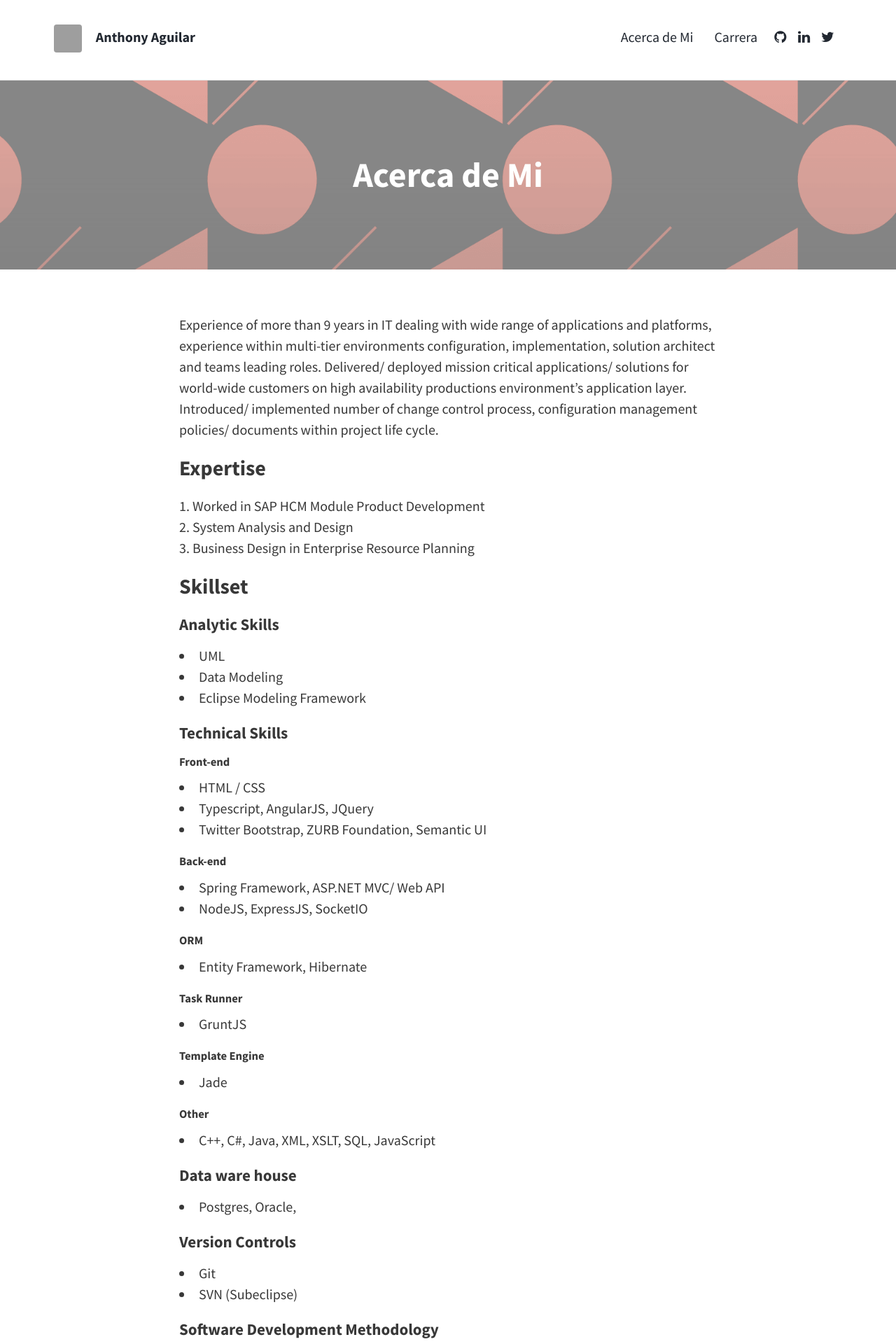
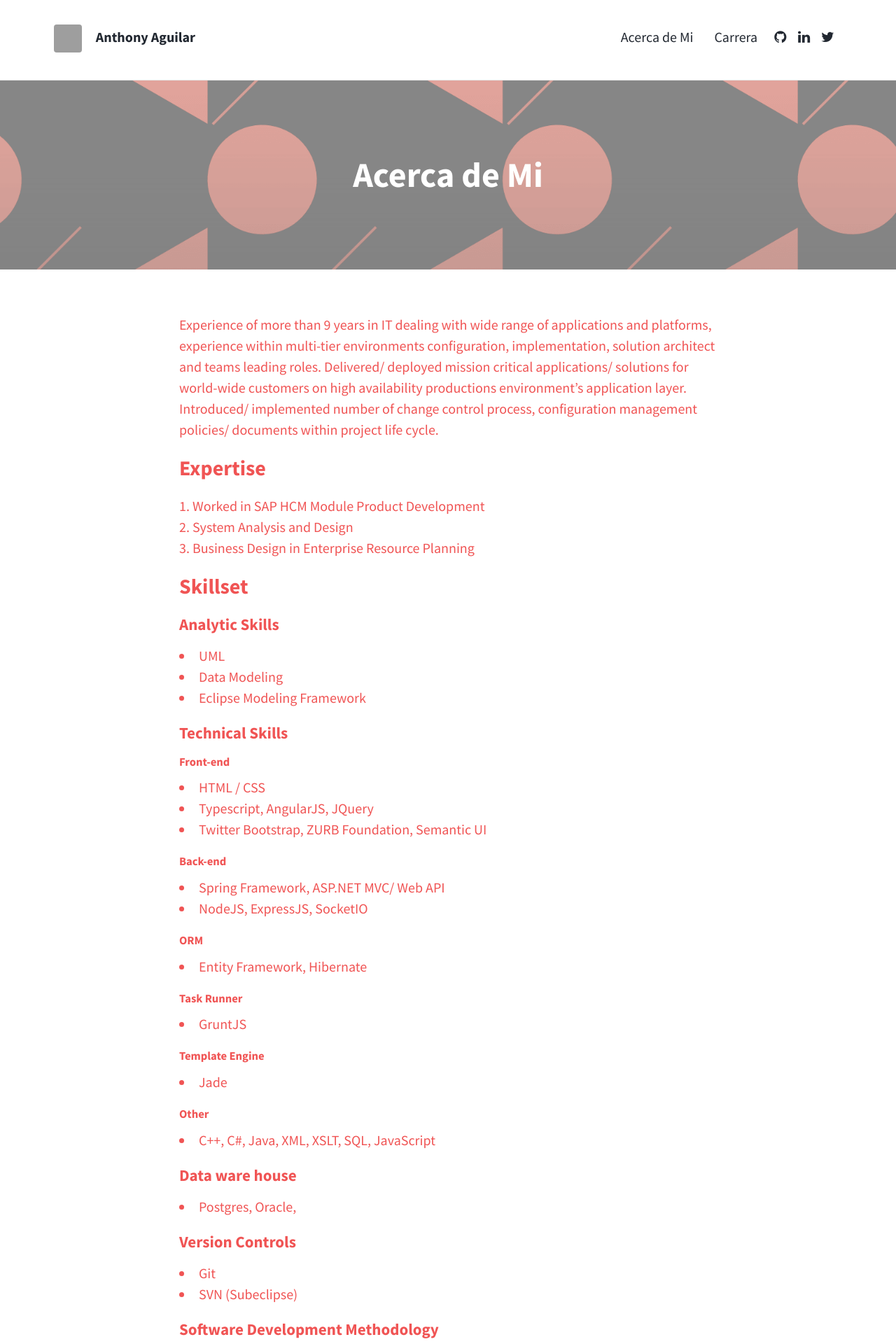
Before and after one commit to yotta2040/yotta2040.github.io, a Jekyll site: the page built from about.md, in a window 1280 px wide. Shown: the top 1920 px of the page at 70% size. Built offline with Jekyll 4.4.1, drawn with Linux system fonts in a browser that asks for light colours; nearby versions of some CDN libraries; comment, search, counter and statistics services are not loaded; grey boxes are pictures that could not be loaded.

Commit message:
modificacion de color

```diff
--- a/_sass/base/_variables.scss
+++ b/_sass/base/_variables.scss
@@ -14,7 +14,7 @@ $background-color: #fff;
 $border-color: rgba(0, 0, 0, 0.1); // rgba recommended if using feature images
 
 // Typography colours
-$text-color: #383838;
+$text-color: #f05454;
 $link-color: #f05454;
 $selection-color: #D4D4D4; // visible when highlighting text
 
```
